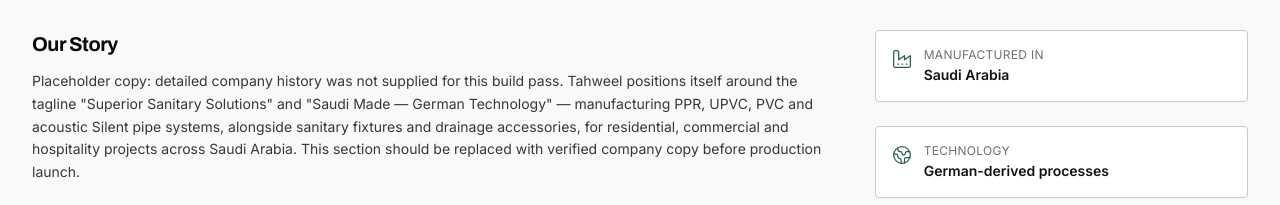
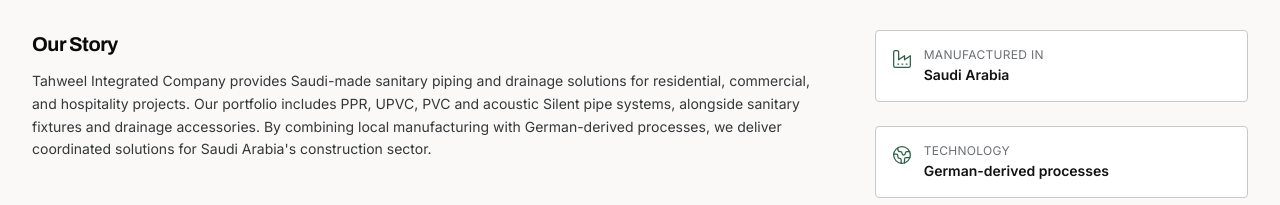
Before and after one commit to Muhamad-Sa/tahweel-frontend, a React (Vite) app: page /about in a window 1280 px wide. Shown: the part 360-565 px from the top of the page. Built offline with nearby package versions, Linux system fonts and the light colour scheme; no server answers.

Commit message:
Replace placeholder company story

```diff
--- a/src/pages/AboutPage.tsx
+++ b/src/pages/AboutPage.tsx
@@ -21,12 +21,11 @@
         <div className="lg:col-span-2">
           <h2 className="font-display text-xl font-bold text-charcoal-950">Our Story</h2>
           <p className="mt-3 text-sm leading-relaxed text-charcoal-600">
-            Placeholder copy: detailed company history was not supplied for this build pass. Tahweel
-            positions itself around the tagline "Superior Sanitary Solutions" and "Saudi Made — German
-            Technology" — manufacturing PPR, UPVC, PVC and acoustic Silent pipe systems, alongside
-            sanitary fixtures and drainage accessories, for residential, commercial and hospitality
-            projects across Saudi Arabia. This section should be replaced with verified company copy
-            before production launch.
+            Tahweel Integrated Company provides Saudi-made sanitary piping and drainage solutions
+            for residential, commercial, and hospitality projects. Our portfolio includes PPR,
+            UPVC, PVC and acoustic Silent pipe systems, alongside sanitary fixtures and drainage
+            accessories. By combining local manufacturing with German-derived processes, we deliver
+            coordinated solutions for Saudi Arabia's construction sector.
           </p>
 
           <h2 className="mt-10 font-display text-xl font-bold text-charcoal-950">Manufacturing Standards</h2>
```
